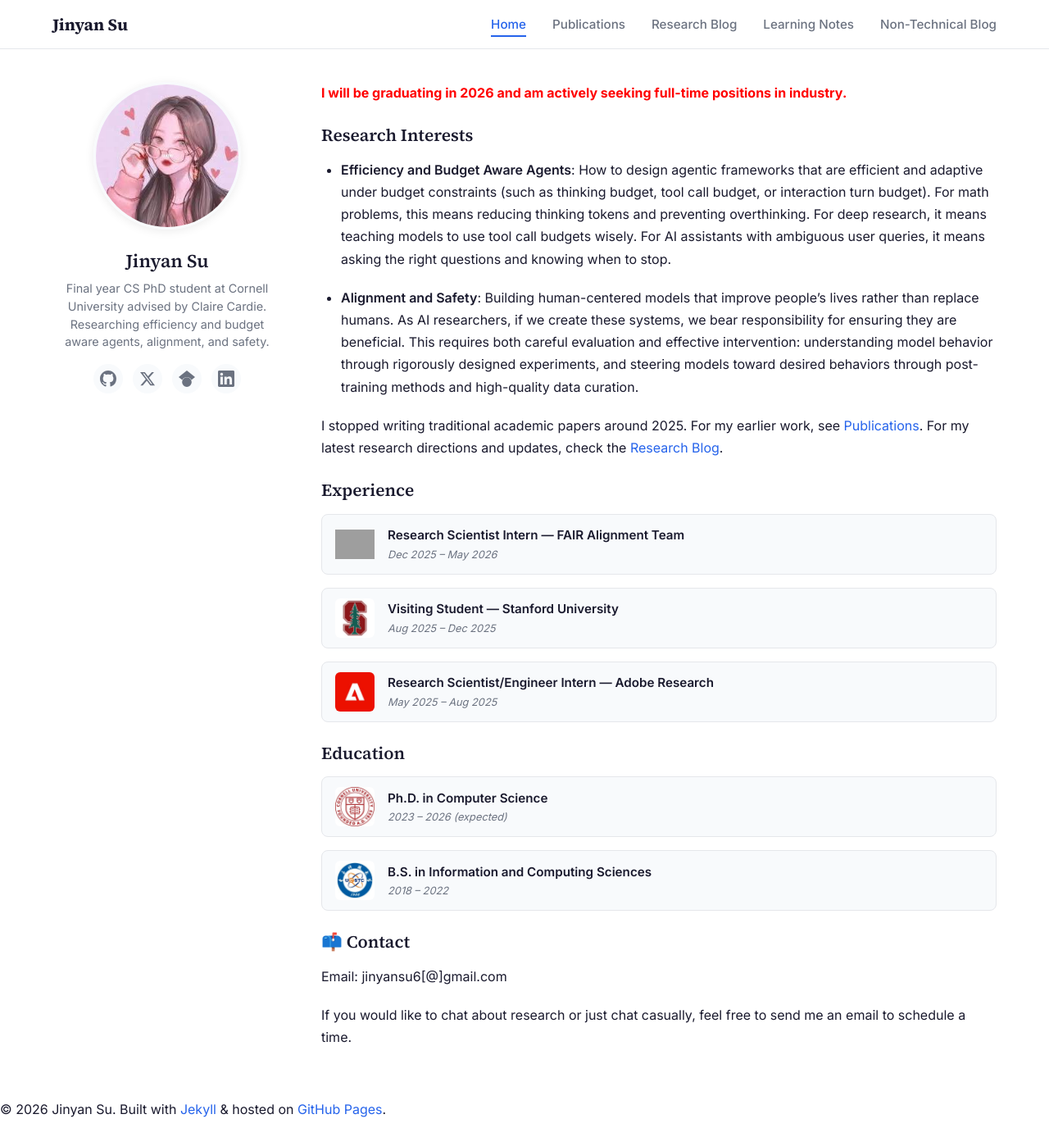
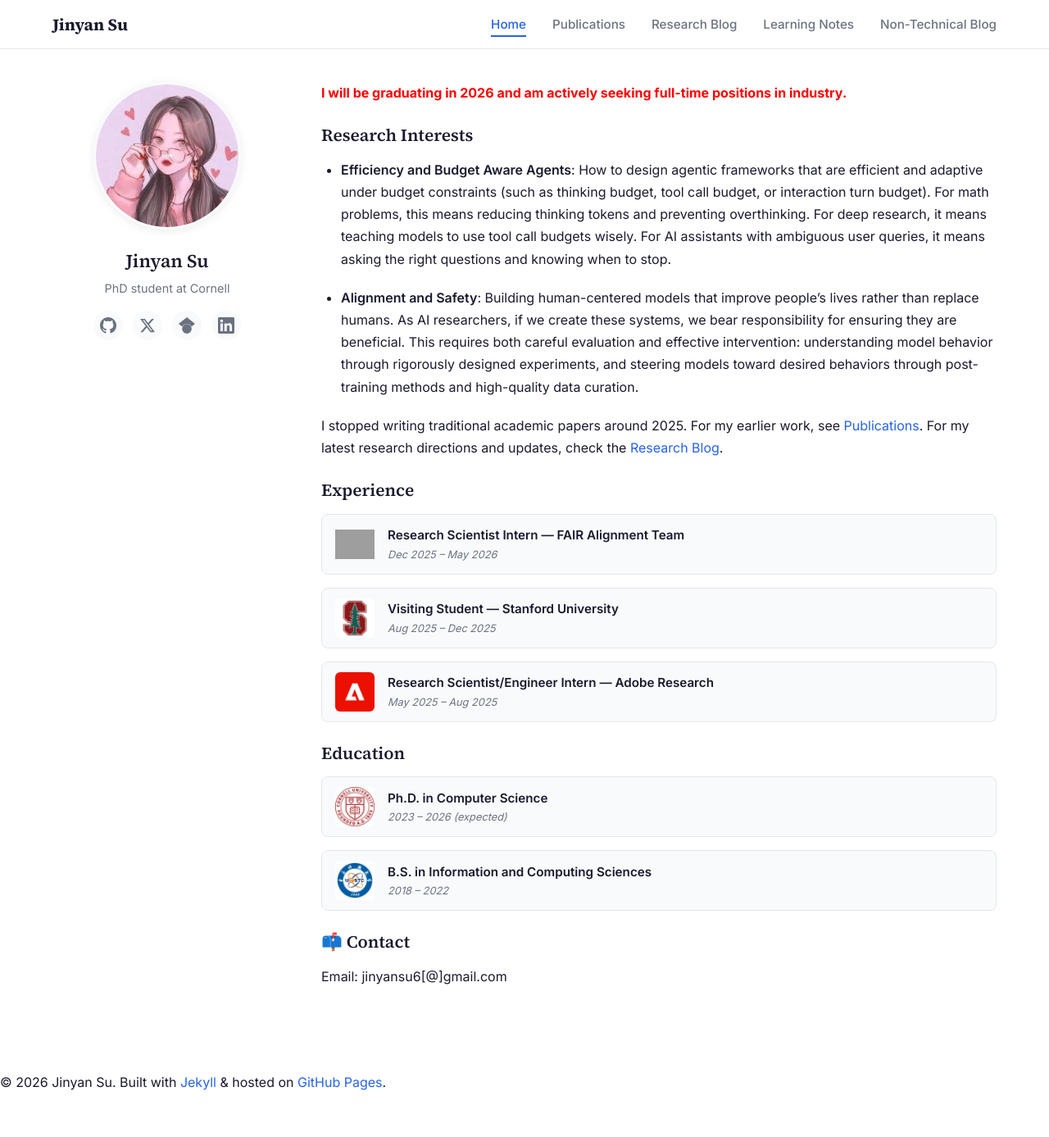
Before and after one commit to JinyanSu1/jinyansu1.github.io, a Jekyll site: the page built from index.md, in a window 1280 px wide and 1387 px high. Shown: the whole window at 82% size. Built offline with Jekyll 4.4.1, drawn with Linux system fonts in a browser that asks for light colours; grey boxes are pictures that could not be loaded.

Commit message:
Homepage: shorten bio to 'PhD student at Cornell', remove contact chat text

```diff
--- a/_config.yml
+++ b/_config.yml
@@ -6,9 +6,7 @@ baseurl: ""
 author:
   name: Jinyan Su
   email: jinyansu6@gmail.com
-  bio: >-
-    Final year CS PhD student at Cornell University advised by Claire Cardie.
-    Researching efficiency and budget aware agents, alignment, and safety.
+  bio: "PhD student at Cornell"
   avatar: /img/avatar.jpg
 
 social:
--- a/index.md
+++ b/index.md
@@ -62,5 +62,3 @@ I stopped writing traditional academic papers around 2025. For my earlier work,
 ## 📫 Contact
 
 Email: jinyansu6[@]gmail.com
-
-If you would like to chat about research or just chat casually, feel free to send me an email to schedule a time.
```
